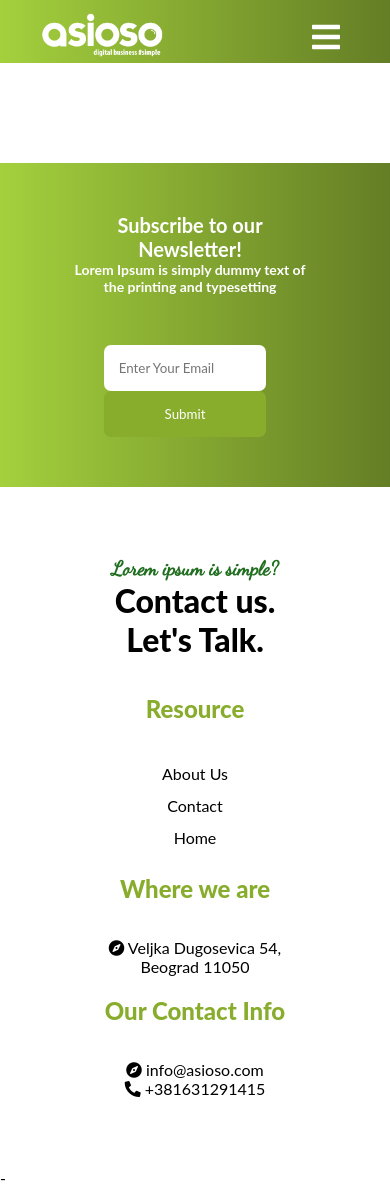
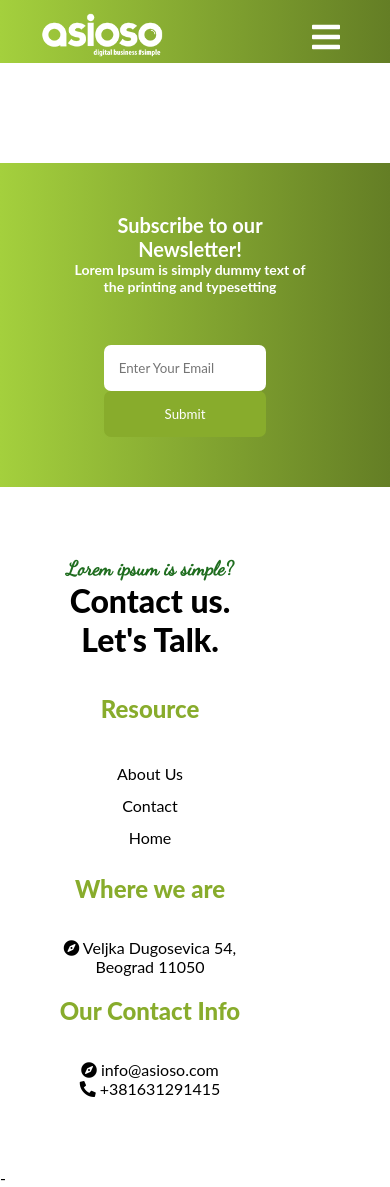
Before and after one commit to petarvlajic/test-app, a React (Create React App) app in the folder client/: page /news/1 in a window 390 px wide. Built offline with nearby package versions, Linux system fonts and the light colour scheme; no server answers; the HTML template or start-up script is replaced by a standard one.

Commit message:
Responsivnes Fixed

```diff
--- a/client/src/sections/Footer/Footer.scss
+++ b/client/src/sections/Footer/Footer.scss
@@ -56,6 +56,7 @@
   .footer {
     grid-template-columns: repeat((1, 1fr));
     grid-gap: 20px;
+    padding-right: 90px;
 
     .footer-resource {
       .footer-resource-info {
```
